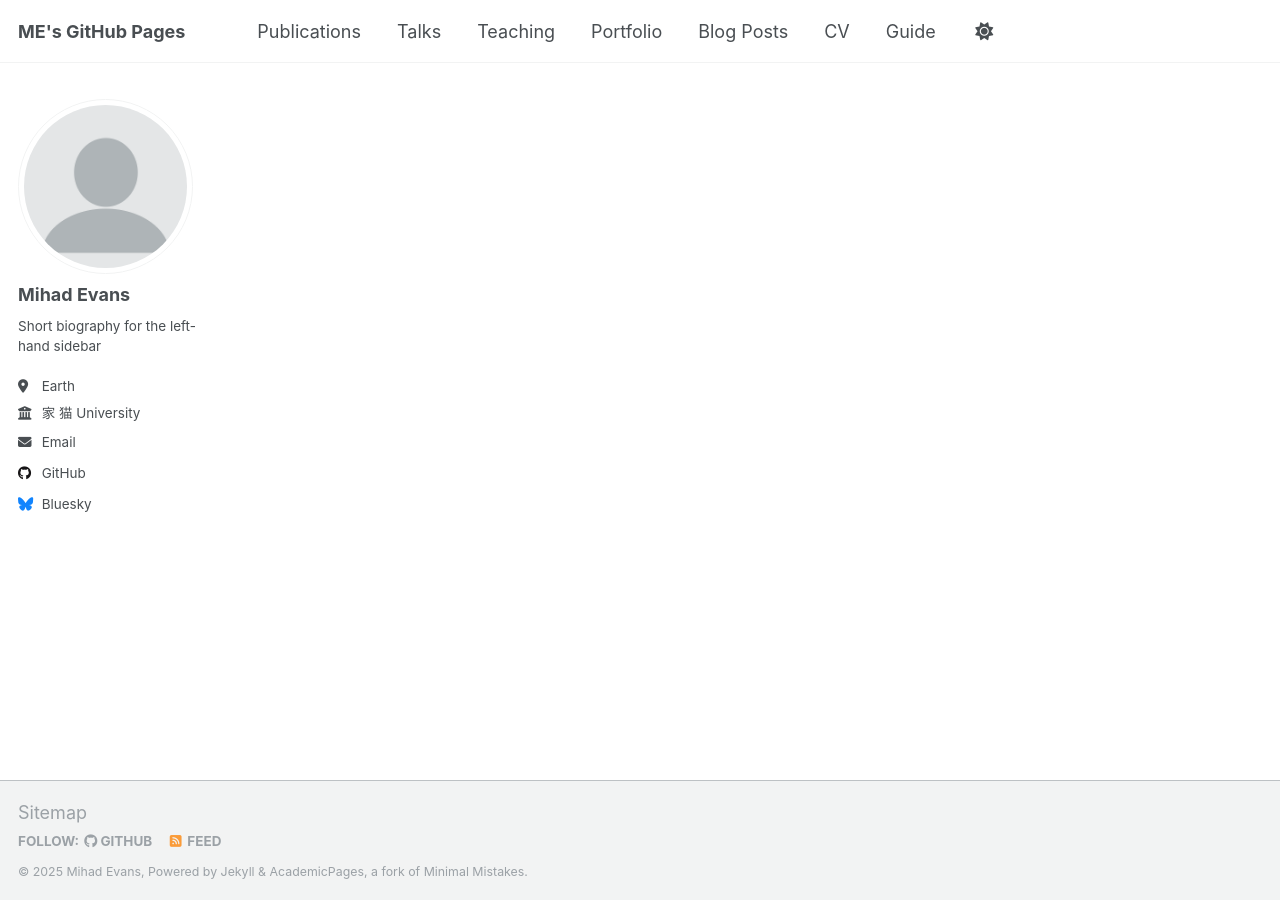
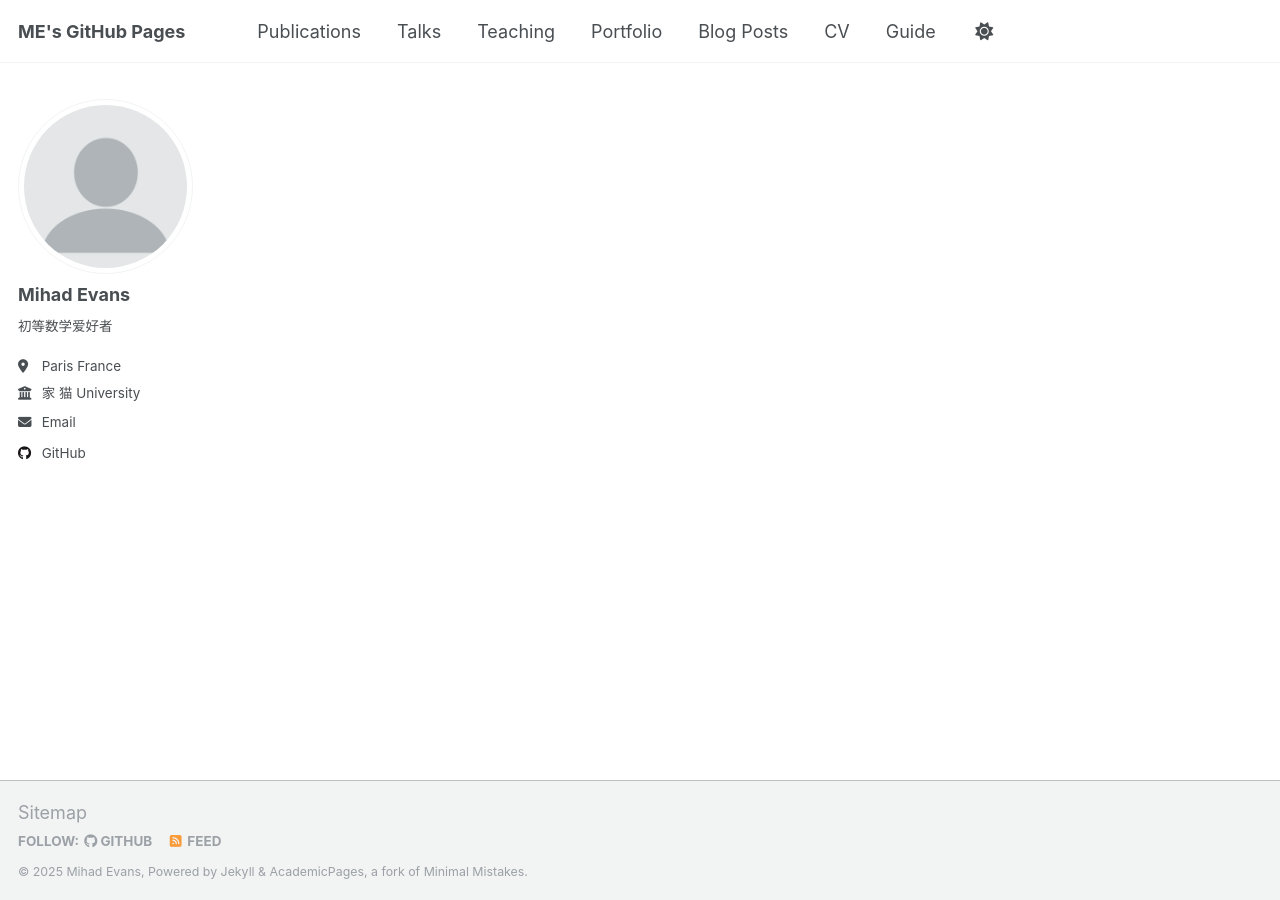
Before and after one commit to Mihad-Evans/Mihad-Evans.github.io, a Jekyll site: the page built from index.md, in a window 1280 px wide. Built offline with Jekyll 4.4.1, drawn with Linux system fonts in a browser that asks for light colours; our own code applies the rules of GitHub Pages for plain Markdown files; a script that is not in the unit is left out.

Commit message:
Update _config.yml

```diff
--- a/_config.yml
+++ b/_config.yml
@@ -25,8 +25,8 @@ author:
   avatar           : "profile.png"
   name             : "Mihad Evans"
   pronouns         : # example: "she/her"
-  bio              : "Short biography for the left-hand sidebar"
-  location         : "Earth"
+  bio              : "初等数学爱好者"
+  location         : "Paris France"
   employer         : "家 猫 University"
   uri              : # URL
   email            : "3688499982@qq.com"
@@ -52,7 +52,7 @@ author:
 
   # Social media
   artstation       : # Username
-  bluesky          : "bsky.app" # Replace this with you Bluesky username
+  bluesky          : # Username
   facebook         : # Username
   flickr           : # Username
   foursquare       : # Username
```
